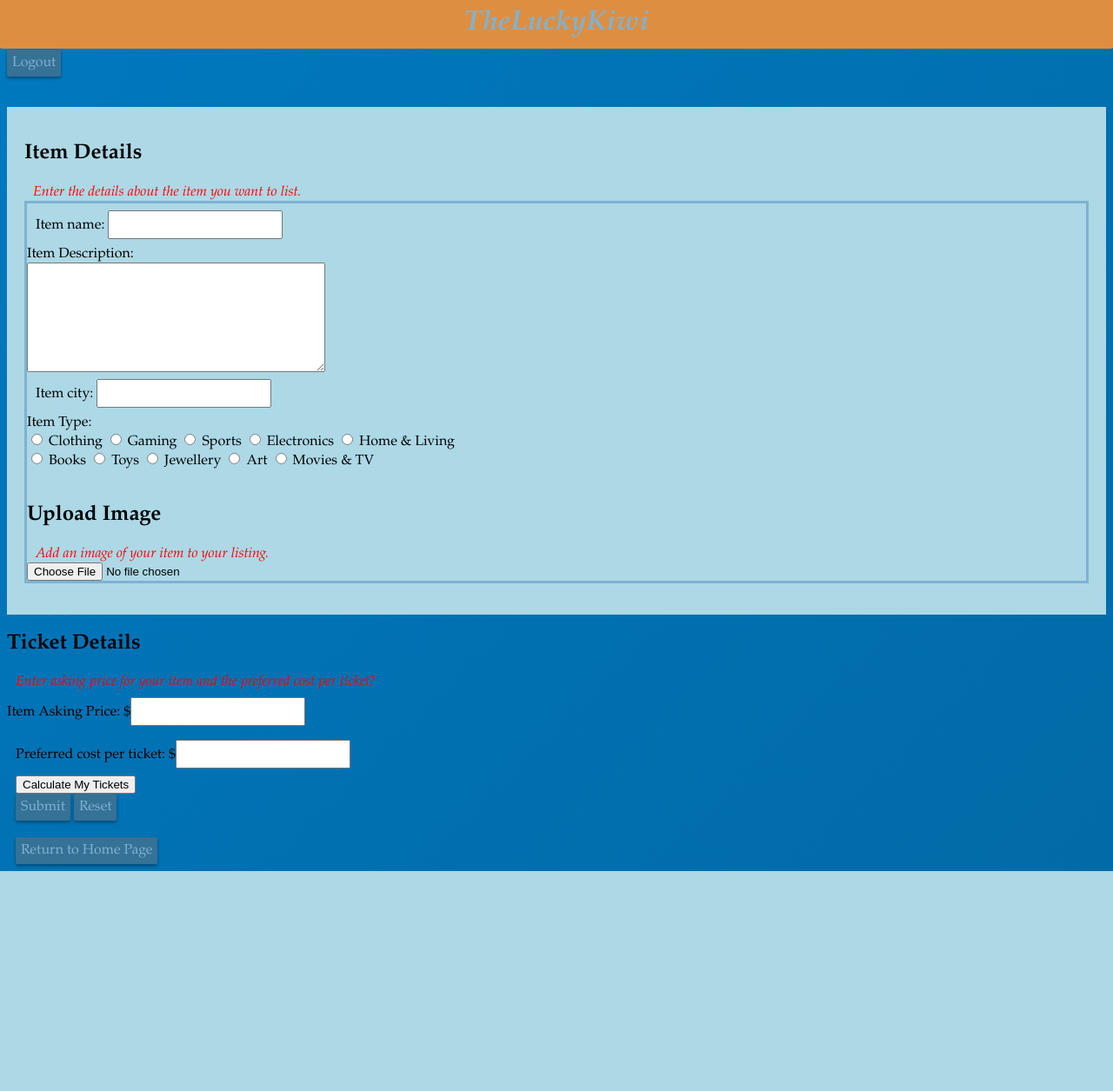
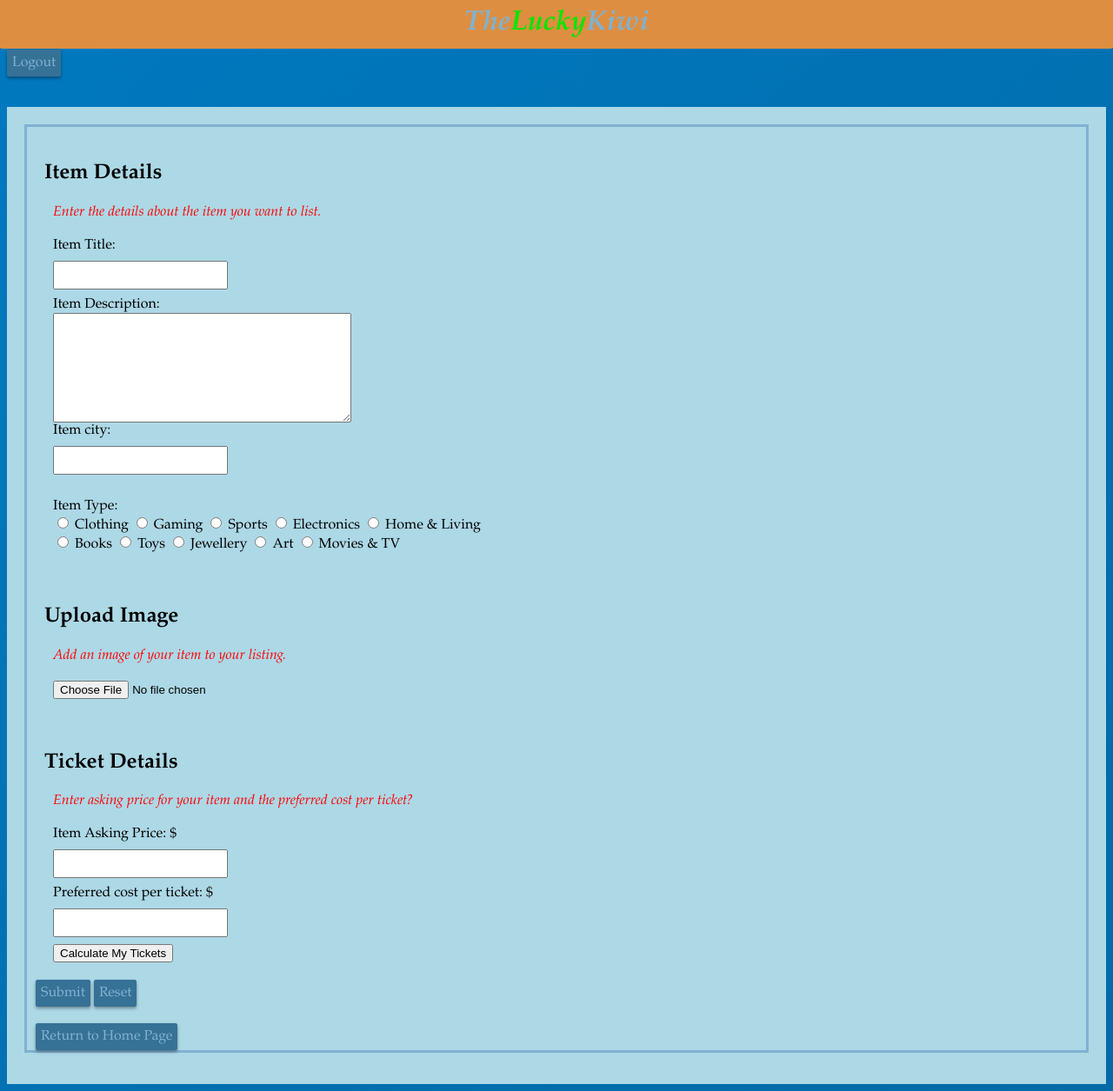
Before and after one commit to Bumchafes/LuckOfTheKiwi, a PHP site: page /itemlistingform.php in a window 1280 px wide. Shown: the whole page at 87% size. Before the commit the page ends 1002 px from the top, so only its background shows below. Run offline with PHP 8.4, Linux system fonts and the light colour scheme; the visitor is signed in with stand-in values (Sample User, id 1).

Commit message:
Create itemlistingform.php

```diff
--- a/itemlistingform.php
+++ b/itemlistingform.php
@@ -2,19 +2,9 @@
 	<head>
 		<title> Lucky Kiwi </title>
 		<link rel="stylesheet" type="text/css" href="style.css" />
-		<?php
-		//checks wether user is logged in - else redirect to the login page
-			session_start();
-			if(!isset( $_SESSION['Account'] ))
-			{
-				?>
-				<META http-equiv="refresh" content="0;URL=loginForm.php">
-				    <?php
-			}
-		?>
 
 	</head>
-<h1><i>TheLuckyKiwi</i></h1>
+<h1><i>The<span style="color:#00E700">Lucky</span>Kiwi</i></h1>
 <form action = "logoutProcess.php" method = "post">
 	<input type="hidden" name="page" id="hiddenField" value="index.php">
 	<p class="aLogins"><input class = "button buttonHover" type="submit" value="Logout"></p>
@@ -22,19 +12,22 @@
 <br>
 	<body>
 	<div>
+	<form class="inputs" action = "itemlistingform.php" method = "post" ></p>
+		<div class="itemDetails">
 		<h2>Item Details</h2>
 		<p><i><span style="color:red">Enter the details about the item you want to list.</span></i></p>
-		<form class="inputs" action = "itemlistingform.php" method = "post" ></p>
-			<p>Item name: <input required type="text" name="itemName"></p>
+
+			<p><br>Item Title: <br><input required type="text" name="itemName"></p>
 
 
-			<label>Item Description:</label>
+			<p><label>Item Description:</label>
 			<!--Allows seller to input a description of an item-->
-			<br><textarea required name="Desc" rows="8" cols="40"></textarea>
+			<br><textarea required name="Desc" rows="8" cols="40"></textarea><br>
 			</p>
 
-			<p>Item city: <input required type="text" name="itemCity"></p>
-
+			<p>Item city: <br><input required type="text" name="itemCity"></p>
+			<br>
+			<p>
 			Item Type:<br>
 			<input type="radio" name="type" value= "Clothing" > Clothing</input>
 			<input type="radio" name="type" value= "Gaming"> Gaming</input>
@@ -47,23 +40,24 @@
 			<input type="radio" name="type" value= "Art"> Art</input>
 			<input type="radio" name="type" value= "Movies & TV"> Movies & TV</input>
 			<br>
-			<br>
-
+			</p>
+		</div>
+		<div class="itemDetails">
 		<h2>Upload Image</h2>
 			<p><i><span style="color:red">Add an image of your item to your listing.</span></i></p>
-			<input type="file" name="image" id="fileToUpload"><br>
+			<p><br><input type="file" name="image" id="fileToUpload"><br></p>
+		</div>
 
 
-	</div>
-
+		<div class="itemDetails">
 		<h2>Ticket Details</h2>
 
 			<p><i><span style="color:red">Enter asking price for your item and the preferred cost per ticket?</span></i></p>
-			<label>Item Asking Price: $<input required type="text" name="totalPrice"></label>
-			<p><label>Preferred cost per ticket: $<input required type="text" name="totalTicket"></label>
+			<p><br><label>Item Asking Price: $<br><input required type="text" name="totalPrice"></label></p>
+			<p><label>Preferred cost per ticket: $<br><input required type="text" name="totalTicket"></label>
 			<p id="targetDiv"></p>
 			<p><input name="Cost" type="button" value="Calculate My Tickets" onClick="calculateTix(totalPrice.value, totalTicket.value)">
-
+		</div>
 		<script>
 			function calculateTix(itemValue, ticketCount){
 
@@ -102,7 +96,7 @@
 			<input id="itemValue" hidden type="text" value="test3" name="itemValue">
 		</p>
 
-		<p>
+		<p class="submitlisting">
 		<input class = "button buttonHover" type="submit" value = "Submit"></input>
 			<input class = "button buttonHover" type="reset" value = "Reset"></input>
 			</br>
@@ -111,7 +105,7 @@
 			</br>
 		</p>
 		</form>
-
+		</div>
 		<?php
 		//IF THE ITEM DETAILS ARE POSTED THEN CREATE ITEM WITH THEM
 			if( isset( $_POST['itemCity'] )){
```
